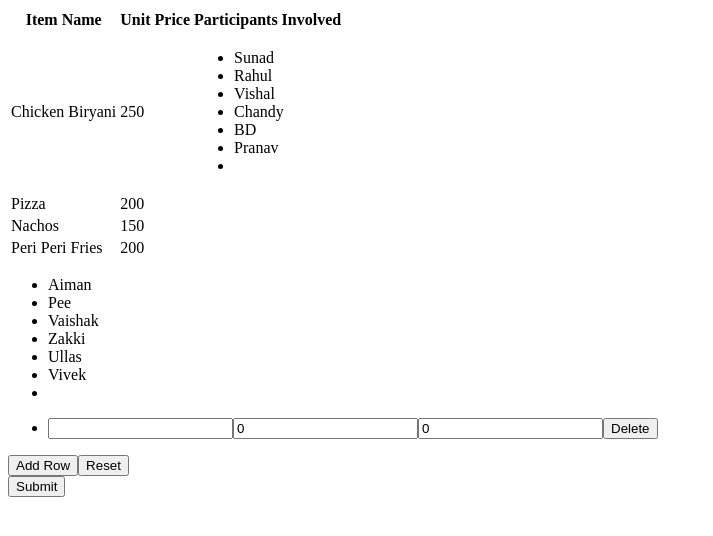
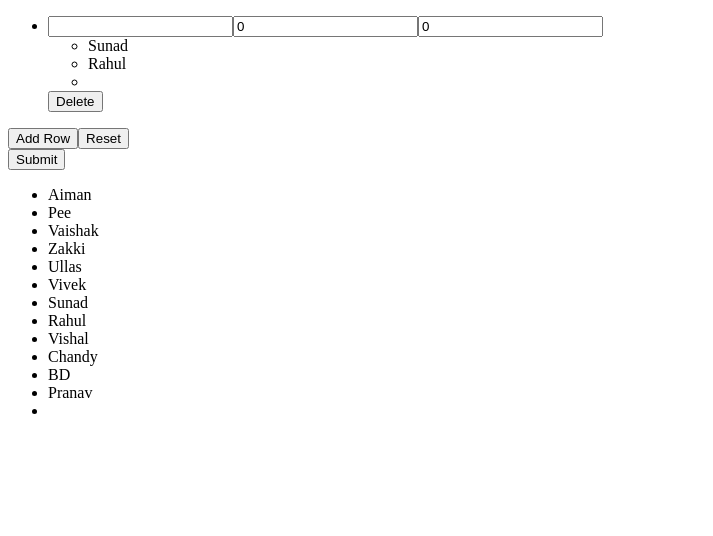
Before and after one commit to aimanjaffer/bill-splitting-app, a Next.js app: page / in a window 1280 px wide. Shown: the top 536 px of the page, without its empty margins (0-713 px from the left). Built offline with nearby package versions, Linux system fonts and the light colour scheme.

Commit message:
made drag-n-drop generic across lists

```diff
--- a/components/billForm.js
+++ b/components/billForm.js
@@ -1,5 +1,5 @@
 import { useForm, useFieldArray } from "react-hook-form";
-
+import { Droppable, Draggable } from "react-beautiful-dnd";
 export default function BillForm(props) {
     const { register, control, handleSubmit, reset } = useForm({
         defaultValues: {
@@ -7,7 +7,6 @@ export default function BillForm(props) {
         }
       });
       const { fields, append, remove } = useFieldArray({ control, name: "billItem" });
-
       const onSubmit = (data) => console.log("data", data);
 
       return (
@@ -18,26 +17,40 @@ export default function BillForm(props) {
                   <input {...register(`billItem.${index}.itemName`)} />
                   <input {...register(`billItem.${index}.itemQuantity`)} />
                   <input {...register(`billItem.${index}.itemUnitPrice`)} />
-                  {/**TODO: Add Draggable here to track participants for each Bill Item */}
-                  <button type="button" onClick={() => remove(index)}>
-                    Delete
-                  </button>
+                  {/**TODO: Track participants for each Bill Item and calculate each participant's required contribution*/}
+                  <Droppable droppableId={""+index}>
+                    {(provided, snapshot) => (
+                        <ul ref={provided.innerRef}>
+                            {props?.bill[index].participants.map((item, index) => (
+                                <Draggable
+                                    key={item.id}
+                                    draggableId={index+"_"+item.id}
+                                    index={index}>
+                                    {(provided, snapshot) => (
+                                        <li
+                                            ref={provided.innerRef}
+                                            {...provided.draggableProps}
+                                            {...provided.dragHandleProps}
+                                            >
+                                            {item.name}
+                                        </li>
+                                    )}
+                                </Draggable>
+                            ))}
+                            <li>{provided.placeholder}</li>
+                        </ul>
+                    )}
+                </Droppable>
+                  <button type="button" onClick={() => remove(index)}>Delete</button>
                 </li>
               )
             )}
           </ul>
           <section>
-            <button type="button" onClick={() => {
-                append({ itemName: "", itemQuantity: 0, itemUnitPrice: 0 });
-              }}>
+            <button type="button" onClick={() => append({ itemName: "", itemQuantity: 0, itemUnitPrice: 0 })}>
               Add Row
             </button>
-
-
-            <button type="button" onClick={() =>
-                reset({
-                  billItem: [{ itemName: "", itemQuantity: 0, itemUnitPrice: 0 }]
-                })}>
+            <button type="button" onClick={() => reset({ billItem: [{ itemName: "", itemQuantity: 0, itemUnitPrice: 0 }] })}>
               Reset
             </button>
           </section>
--- a/components/participants.js
+++ b/components/participants.js
@@ -3,7 +3,7 @@ import { Draggable, Droppable} from "react-beautiful-dnd";
 export default function Participants(props){
     return (
     <div>
-            <Droppable droppableId="droppable">
+            <Droppable droppableId="participants">
                 {(provided, snapshot) => (
                     <ul {...provided.droppableProps} ref={provided.innerRef}>
                     {props?.participants.map((participant, index) => (
--- a/pages/index.js
+++ b/pages/index.js
@@ -1,55 +1,31 @@
 import Head from 'next/head'
-import Bill from '../components/bill'
 import Participants from '../components/participants'
 import { useState, useEffect } from 'react';
 import { DragDropContext } from 'react-beautiful-dnd';
 import BillForm from '../components/billForm';
 const initialParticipants = [
-    {
-        id: "0",
-        name: "Aiman"
-    },{
-        id: "1",
-        name: "Pee"
-    },{
-        id: "2",
-        name: "Vaishak"
-    },{
-        id: "3",
-        name: "Zakki"
-    },{
-        id: "4",
-        name: "Ullas"
-    },{
-        id: "5",
-        name: "Vivek"
-    }
+    { id: "0", name: "Aiman" },
+    { id: "1", name: "Pee" },
+    { id: "2", name: "Vaishak" },
+    { id: "3", name: "Zakki" },
+    { id: "4", name: "Ullas" },
+    { id: "5", name: "Vivek" },
+    { id: "6",  name: "Sunad"},
+    { id: "7",  name: "Rahul" },
+    { id: "8",  name: "Vishal" },
+    { id: "9",  name: "Chandy" },
+    { id: "10", name: "BD" },
+    { id: "11", name: "Pranav" }
 ];
-const initialBillParticipants = [
-  {
-      id: "6",
-      name: "Sunad"
-  },{
-      id: "7",
-      name: "Rahul"
-  },{
-      id: "8",
-      name: "Vishal"
-  },{
-      id: "9",
-      name: "Chandy"
-  },{
-      id: "10",
-      name: "BD"
-  },{
-      id: "11",
-      name: "Pranav"
-  }
+const initialBill = [
+  {itemId: 0, itemName: "Biryani", unitPrice:250, quantity:2, participants:[{ id: "6",  name: "Sunad"},{  id: "7",  name: "Rahul" }]},
+  {itemId: 1, itemName: "Pizza", unitPrice:200, quantity:1, participants:[{ id: "8",  name: "Vishal"},{ id: "9",  name: "Chandy"}]},
+  {itemId: 2, itemName: "Burger", unitPrice:50, quantity:3, participants:[{ id: "10", name: "BD"},{ id: "11", name: "Pranav"}]}
 ];
 export default function Home() {
   const [windowReady, setWindowReady] = useState(false);
   const [participants, setParticipants] = useState(initialParticipants);
-  const [billParticipants, setBillParticipants] = useState(initialBillParticipants);
+  const [bill, setBill] = useState(initialBill);
   useEffect(() => {
       setWindowReady(true);
   }, []);
@@ -67,24 +43,30 @@ const reorder = (list, startIndex, endIndex) => {
 const move = (source, destination, droppableSource, droppableDestination) => {
   const sourceClone = Array.from(source);
   const destClone = Array.from(destination);
-  const [removed] = sourceClone.splice(droppableSource.index, 1);
+  let removed = sourceClone[droppableSource.index];
+  if(droppableSource.droppableId !== 'participants')
+    [removed] = sourceClone.splice(droppableSource.index, 1);
 
   destClone.splice(droppableDestination.index, 0, removed);
 
   const result = {};
   result[droppableSource.droppableId] = sourceClone;
   result[droppableDestination.droppableId] = destClone;
-
   return result;
 };
-let id2List = {
-  droppable: participants,
-  droppable2: billParticipants
+
+
+const getList = (id) => {
+  if(id === "participants")
+    return participants;
+  else{
+    //console.log(bill[id].participants);
+    return bill[id].participants;
+  }
 };
 
-const getList = id => id2List[id];
-
 const handleOnDragEnd = result => {
+  //console.log(result);
   const { source, destination } = result;
 
   // dropped outside the list
@@ -98,11 +80,19 @@ const handleOnDragEnd = result => {
           source.index,
           destination.index
       );
-      if(source.droppableId === 'droppable'){
+      if(source.droppableId === 'participants'){
         setParticipants(participantsLocal);
       }
-      if (source.droppableId === 'droppable2') {
-          setBillParticipants(participantsLocal);
+      else {
+          setBill((prevValue) => {
+            let currentValue = prevValue.map((item, index) => {
+              if(index == source.droppableId)
+                item.participants = participantsLocal;
+              return item;
+            });
+            //console.log(currentValue);
+            return currentValue;
+          });
       }
 
 
@@ -113,23 +103,34 @@ const handleOnDragEnd = result => {
           source,
           destination
       );
+      if(result.participants){
+        setParticipants(result.participants);
+      }
 
-      setParticipants(result.droppable);
-      setBillParticipants(result.droppable2);
+      setBill((prevValue) => {
+        let currentValue = prevValue.map((item, index) => {
+          if(index == destination.droppableId)
+            item.participants = result[destination.droppableId];
+          if(index == source.droppableId)
+            item.participants = result[source.droppableId];
+          return item;
+        });
+        //console.log(currentValue);
+        return currentValue;
+      });
   }
 };
 
   return (
     <div>
       <Head>
-        <title>Bill Splitting App</title>
+        <title>Split-EZ</title>
         <link rel="icon" href="/favicon.ico" />
       </Head>
       <DragDropContext onDragEnd={handleOnDragEnd}>
-        {windowReady && billParticipants && <Bill billParticipants={billParticipants}/>}
+        {windowReady && bill && <BillForm bill={bill}/>}
         {windowReady && participants && <Participants participants={participants}/>}
       </DragDropContext>
-      <BillForm/>
     </div>
   )
 }
```
